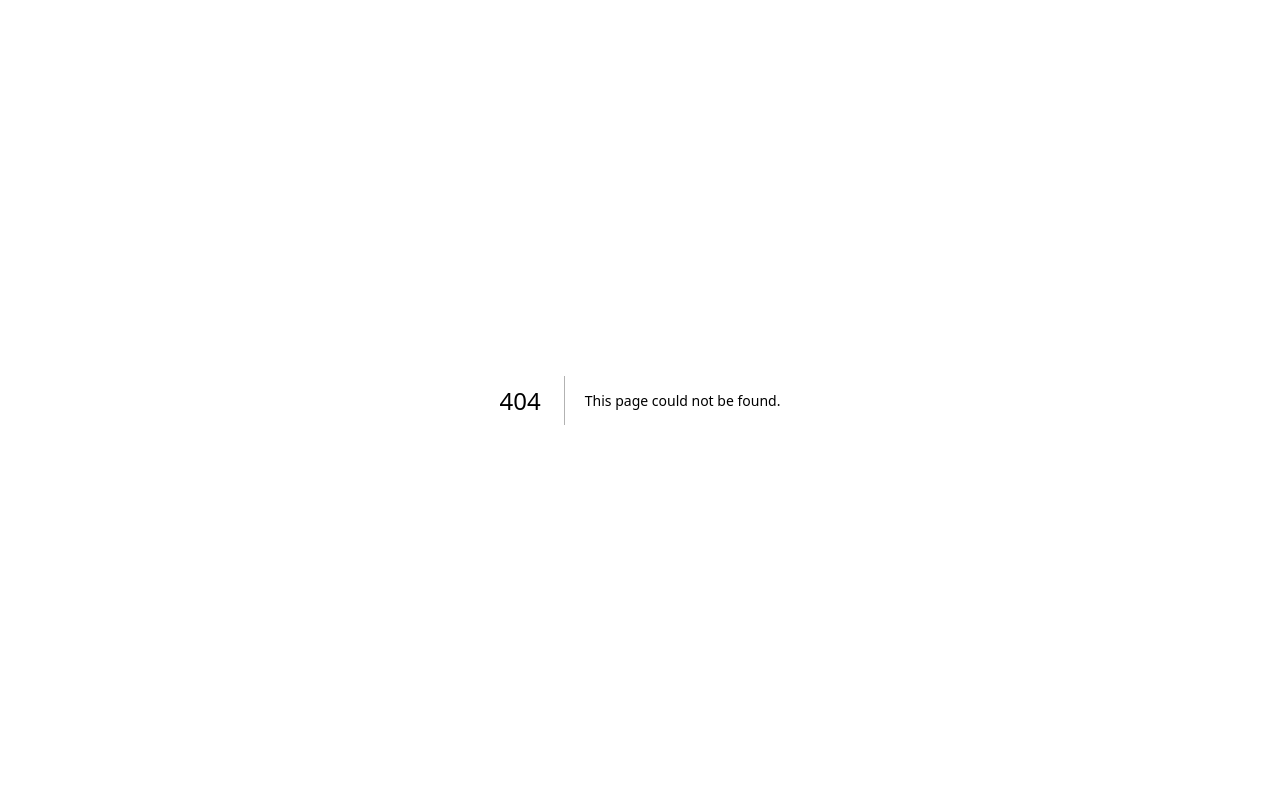
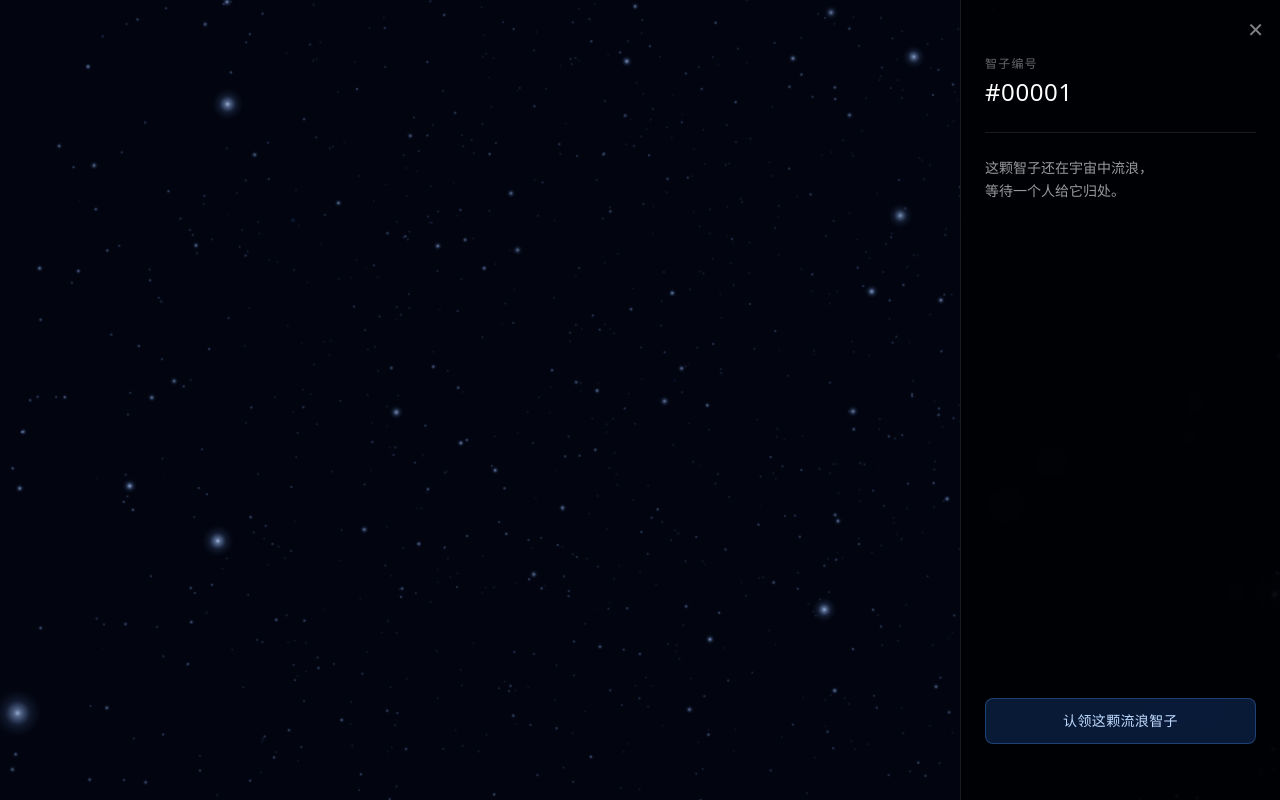
Before and after one commit to NeoWang9999/Wandering-Sophon, a Next.js app: page /s/1 in a window 1280 px wide. Before the commit this address had no page. Built offline with nearby package versions, Linux system fonts and the light colour scheme.

Commit message:
feat: /s/[id] direct link route with auto-sidebar and invalid-id fallback

```diff
--- /dev/null
+++ b/src/app/s/[id]/page.tsx
@@ -0,0 +1,118 @@
+"use client";
+
+import { useState, useCallback, useRef, useEffect } from "react";
+import { useParams } from "next/navigation";
+import dynamic from "next/dynamic";
+import SophonSidebar from "@/components/SophonSidebar";
+import EtchPanel from "@/components/EtchPanel";
+import type { SophonSceneHandle } from "@/components/SophonScene";
+
+const SophonScene = dynamic(() => import("@/components/SophonScene"), {
+  ssr: false,
+});
+
+export default function SophonPage() {
+  const params = useParams();
+  const rawId = params.id as string;
+  const sophonIndex = Math.max(0, parseInt(rawId, 10) - 1);
+  const isValid = !isNaN(parseInt(rawId, 10)) && parseInt(rawId, 10) >= 1;
+
+  const sceneRef = useRef<SophonSceneHandle>(null);
+
+  const [selectedSophon, setSelectedSophon] = useState<{
+    index: number;
+    claimed: boolean;
+    nickname: string;
+  } | null>(null);
+
+  const [etchingIndex, setEtchingIndex] = useState<number | null>(null);
+  const [autoFocused, setAutoFocused] = useState(false);
+
+  const handleSophonClick = useCallback((index: number) => {
+    setSelectedSophon({ index, claimed: false, nickname: "" });
+  }, []);
+
+  const handleClose = useCallback(() => {
+    setSelectedSophon(null);
+  }, []);
+
+  const handleClaim = useCallback((index: number) => {
+    sceneRef.current?.triggerClaim(index);
+    setSelectedSophon({
+      index,
+      claimed: true,
+      nickname: "新认领者",
+    });
+  }, []);
+
+  const handleEtch = useCallback((index: number) => {
+    setEtchingIndex(index);
+  }, []);
+
+  const handleEtchSave = useCallback(
+    (data: { nickname: string; bio: string; links: string[] }) => {
+      if (etchingIndex !== null) {
+        setSelectedSophon({
+          index: etchingIndex,
+          claimed: true,
+          nickname: data.nickname || "匿名旅行者",
+        });
+      }
+      setEtchingIndex(null);
+    },
+    [etchingIndex]
+  );
+
+  const handleEtchClose = useCallback(() => {
+    setEtchingIndex(null);
+  }, []);
+
+  // Auto-open sidebar for the target sophon after scene loads
+  useEffect(() => {
+    if (isValid && !autoFocused) {
+      const timer = setTimeout(() => {
+        setSelectedSophon({
+          index: sophonIndex,
+          claimed: false,
+          nickname: "",
+        });
+        setAutoFocused(true);
+      }, 1500);
+      return () => clearTimeout(timer);
+    }
+  }, [isValid, sophonIndex, autoFocused]);
+
+  if (!isValid) {
+    return (
+      <main className="w-screen h-screen flex items-center justify-center text-white/50">
+        <div className="text-center">
+          <div className="text-4xl mb-4">∅</div>
+          <div>智子编号无效</div>
+          <a href="/" className="text-blue-300/60 hover:text-blue-300 text-sm mt-4 block">
+            返回星海
+          </a>
+        </div>
+      </main>
+    );
+  }
+
+  return (
+    <main className="w-screen h-screen">
+      <SophonScene ref={sceneRef} onSophonClick={handleSophonClick} />
+      <SophonSidebar
+        sophon={selectedSophon}
+        onClose={handleClose}
+        onClaim={handleClaim}
+        onEtch={handleEtch}
+      />
+      {etchingIndex !== null && (
+        <EtchPanel
+          sophonIndex={etchingIndex}
+          initialNickname={selectedSophon?.nickname ?? ""}
+          onSave={handleEtchSave}
+          onClose={handleEtchClose}
+        />
+      )}
+    </main>
+  );
+}
```
